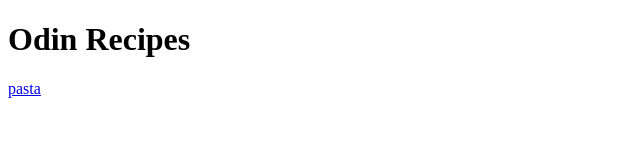
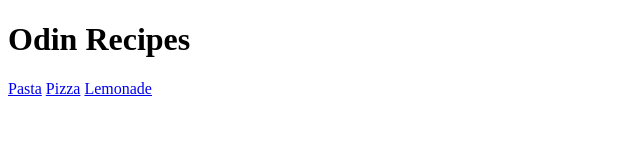
Before and after one commit to TrippieRen/odin-recipes, a plain HTML site: page index.html in a window 1280 px wide. Shown: the whole page, without its empty margins (0-640 px from the left). Drawn offline with Linux system fonts and the light colour scheme.

Commit message:
Added two more recipes

```diff
--- a/index.html
+++ b/index.html
@@ -6,6 +6,8 @@
 </head>
 <body>
     <h1>Odin Recipes</h1>
-    <a href="./recipes/pasta.html">pasta</a>
+    <a href="./recipes/pasta.html">Pasta</a>
+    <a href="./recipes/pizza.html">Pizza</a>
+    <a href="./recipes/lemonade.html">Lemonade</a>
 </body>
 </html>
```
